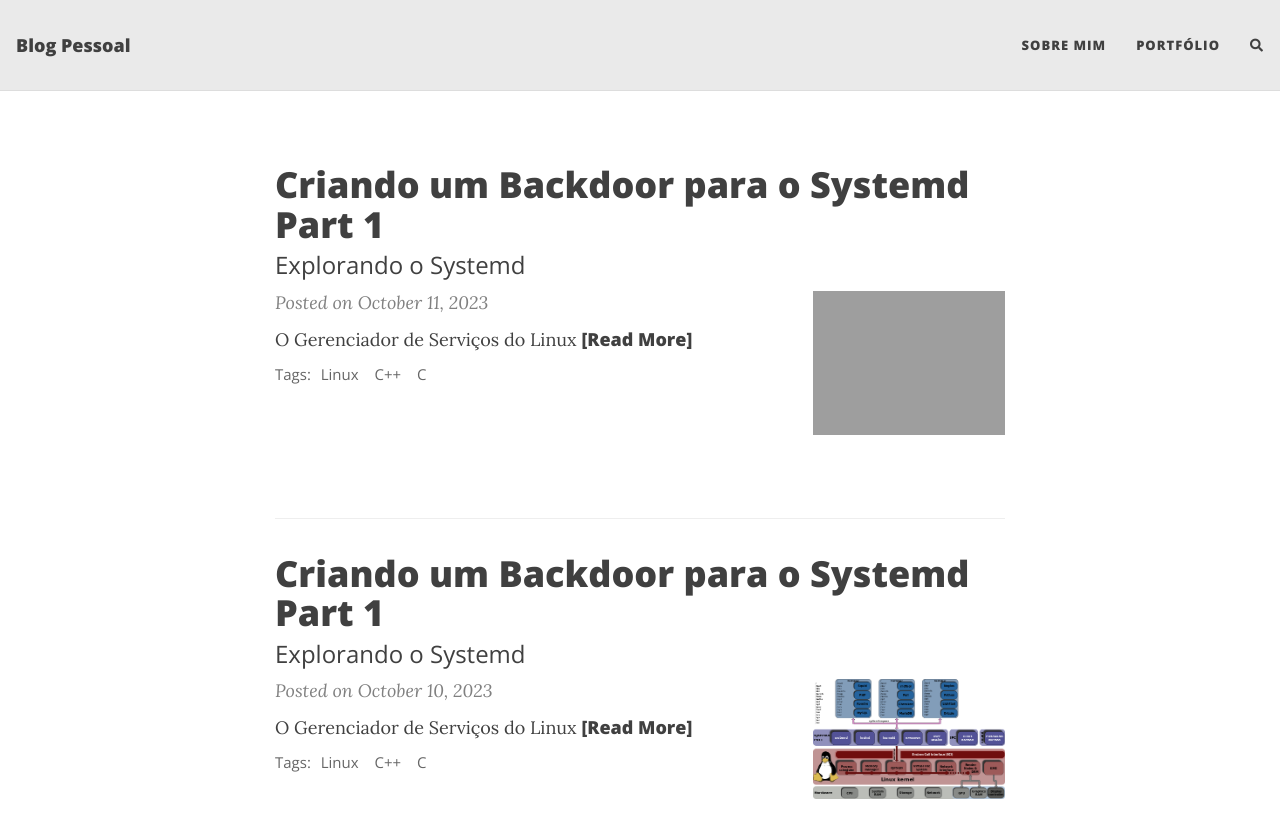
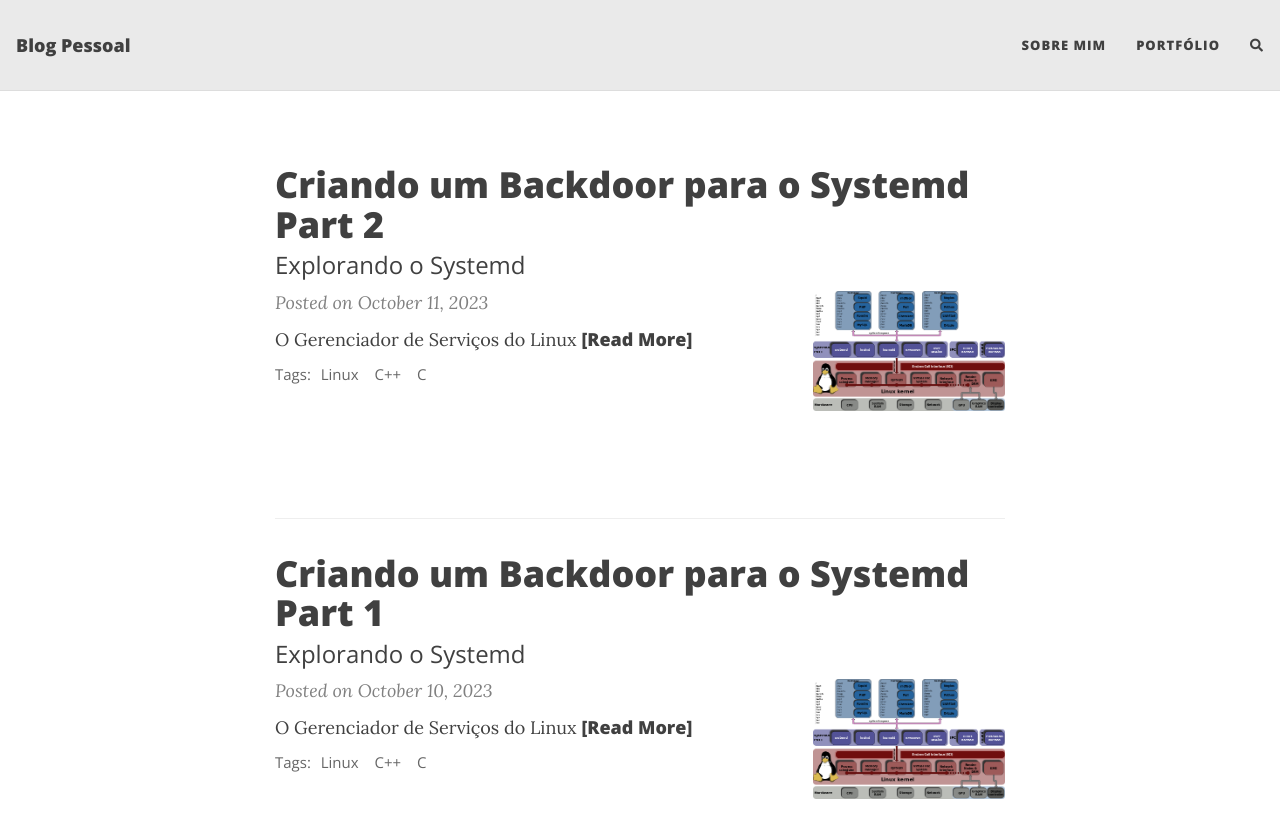
Before and after one commit to Kevin-Mina/Blog, a Jekyll site: the page built from index.html, in a window 1280 px wide and 900 px high. Shown: the top 838 px of the window. Built offline with Jekyll 4.4.1, drawn with Linux system fonts in a browser that asks for light colours; nearby versions of some CDN libraries; the list of posts is cut into pages by our own code; comment, search, counter and statistics services are not loaded.

Commit message:
Update 2023-10-11-Criando um Backdoor para o systemd Part 2.md

```diff
--- a/_posts/2023-10-11-Criando um Backdoor para o systemd Part 2.md
+++ b/_posts/2023-10-11-Criando um Backdoor para o systemd Part 2.md
@@ -1,9 +1,9 @@
 ---
 layout: post
-title: Criando um Backdoor para o Systemd Part 1
+title: Criando um Backdoor para o Systemd Part 2
 subtitle: Explorando o Systemd
 cover-img: /assets/img/path.jpg
-thumbnail-img: /assets/img/systemd.jpg
+thumbnail-img: /assets/img/systemd.png
 share-img: /assets/img/path.jpg
 tags: [Linux, C++,C]
 ---
```
